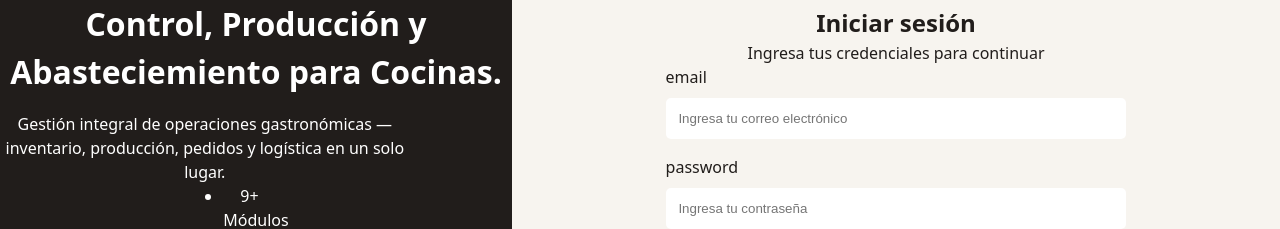
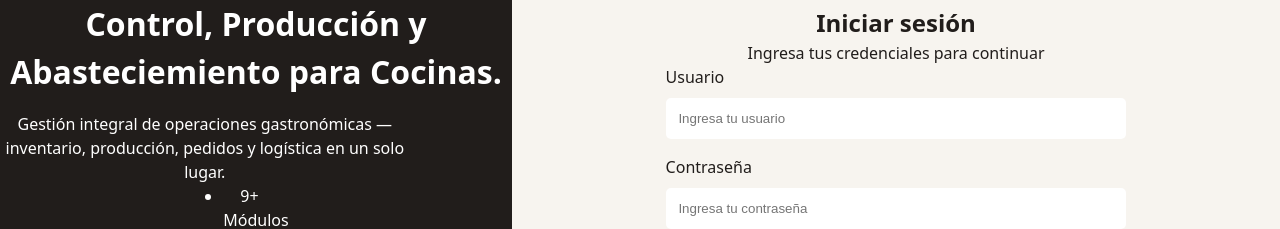
Before and after one commit to ajmzun03/-Desarrollo_Web1_Frontend, a React (Vite) app: page /copac/login in a window 1280 px wide. Shown: the part 179-408 px from the top of the page. Built offline with nearby package versions, Linux system fonts and the light colour scheme.

Commit message:
feat: login con fetch, cookies de sesión y cursor personalizado
Co-Authored-By: Claude Opus 5.5 <noreply@anthropic.com>

```diff
--- a/src/components/DataList.tsx
+++ b/src/components/DataList.tsx
@@ -1,6 +1,6 @@
 import { useId } from "react";
 
-export const DataList = ({ data = [] }) => {
+export const DataList = ({ data = [] }: { data?: string[] }) => {
   const inputId = useId(); // Genera un ID único para evitar duplicados en la página
 
   return (
--- a/src/components/Form.tsx
+++ b/src/components/Form.tsx
@@ -1,25 +1,59 @@
+import { setCookie } from "../utils/cookies";
+import type { FormEvent } from "react";
 import { Checkbox } from "./Checkbox";
 import { DataList } from "./DataList";
 import { Input } from "./Input";
 
 const roles = ['Administrador', 'Cajero', 'Mesero', 'Cocinero'];
 
+const API_URL = 'https://desarrollo-web1-backend.onrender.com';
+
 export const Form = () => {
-  const handleSubmit = (e) => {
+  const handleSubmit = (e: FormEvent<HTMLFormElement>) => {
     e.preventDefault();
+    const formData = new FormData(e.currentTarget);
+
+    fetch(`${API_URL}/auth/login`, {
+      method: 'POST',
+      headers: {
+        'Content-Type': 'application/json'
+      },
+      body: JSON.stringify({
+        usuario: formData.get('usuario'),
+        contrasenia: formData.get('contrasenia')
+      })
+    })
+      .then(res => res.json())
+            .then(data => {
+        if (data.error) {
+          console.error('Credenciales inválidas', data.error);
+          return;
+        }
+
+        const recordar = formData.get('remember') === 'on';
+        const UN_DIA = 60 * 60 * 24; // el token dura 24 h
+
+        // Con "Recordar sesión" la cookie dura 1 día; sin ella, se borra al cerrar el navegador
+        setCookie('token', data.data.token, recordar ? UN_DIA : undefined);
+        setCookie('usuario', JSON.stringify(data.data.usuario), recordar ? UN_DIA : undefined);
+
+        console.log('Sesión guardada', data.data.usuario);
+      })
+
+      .catch(error => console.error(error));
   };
 
   return (
     <form onSubmit={handleSubmit}>
       <Input
-        label="Correo electrónico"
-        name="email"
-        type="email"
-        placeholder="Ingresa tu correo electrónico"
+        label="Usuario"
+        name="usuario"
+        type="text"
+        placeholder="Ingresa tu usuario"
       />
       <Input
         label="Contraseña"
-        name="password"
+        name="contrasenia"
         type="password"
         placeholder="Ingresa tu contraseña"
       />
--- a/src/components/Input.tsx
+++ b/src/components/Input.tsx
@@ -1,11 +1,18 @@
 import { useId } from 'react';
 
-export const Input = ({ name = 'input', type = 'text', placeholder = 'Escribe algo...' }) => {
+type InputProps = {
+  name?: string;
+  label?: string;
+  type?: string;
+  placeholder?: string;
+};
+
+export const Input = ({ name = 'input', label, type = 'text', placeholder = 'Escribe algo...' }: InputProps) => {
   const inputId = useId(); // Genera un ID único para evitar duplicados en la página
 
   return (
     <div className="input--group">
-      <label htmlFor={inputId}>{name}</label>
+      <label htmlFor={inputId}>{label ?? name}</label>
       <input id={inputId} type={type} name={name} placeholder={placeholder} />
     </div>
   );
--- a/src/index.css
+++ b/src/index.css
@@ -16,7 +16,6 @@
   line-height: 1.5;
   font-weight: 400;
 
-  color-scheme: light dark;
   color: var(--color-carbon);
   background-color: var(--color-bg-main);
 
@@ -110,3 +109,7 @@
   --color-pink-light: #fef0fe;
   /* Rosa muy claro */
 }
+
+body {
+  cursor: url('/cursor_espatula.svg') 0 0, auto;
+}
--- /dev/null
+++ b/src/utils/cookies.ts
@@ -0,0 +1,20 @@
+// Guarda una cookie. Si das "segundos", sobrevive al cerrar el navegador;
+// si no, se borra al cerrarlo (cookie de sesión).
+export const setCookie = (nombre: string, valor: string, segundos?: number) => {
+  let cookie = `${nombre}=${encodeURIComponent(valor)}; path=/; SameSite=Strict`;
+  if (segundos) cookie += `; max-age=${segundos}`;
+  document.cookie = cookie;
+};
+
+// Lee una cookie por su nombre. Devuelve null si no existe.
+export const getCookie = (nombre: string) => {
+  const cookie = document.cookie
+    .split('; ')
+    .find(c => c.startsWith(`${nombre}=`));
+  return cookie ? decodeURIComponent(cookie.split('=')[1]) : null;
+};
+
+// Borra una cookie poniéndole una duración de 0.
+export const deleteCookie = (nombre: string) => {
+  document.cookie = `${nombre}=; path=/; max-age=0`;
+};
```
Also changed, not shown: public/cursor_espatula.svg (added), 1 other file (tests, documents, lock files or other folders).
